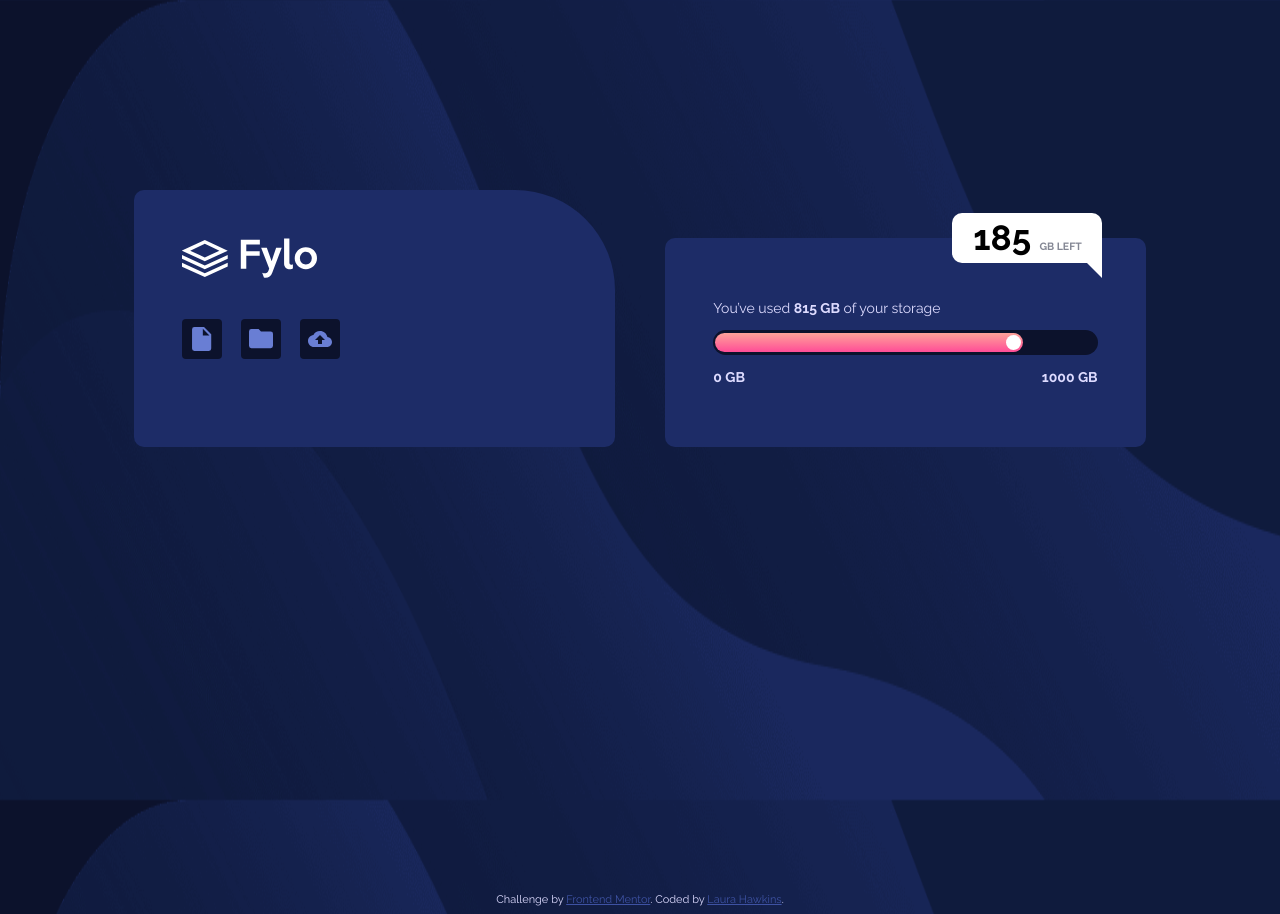
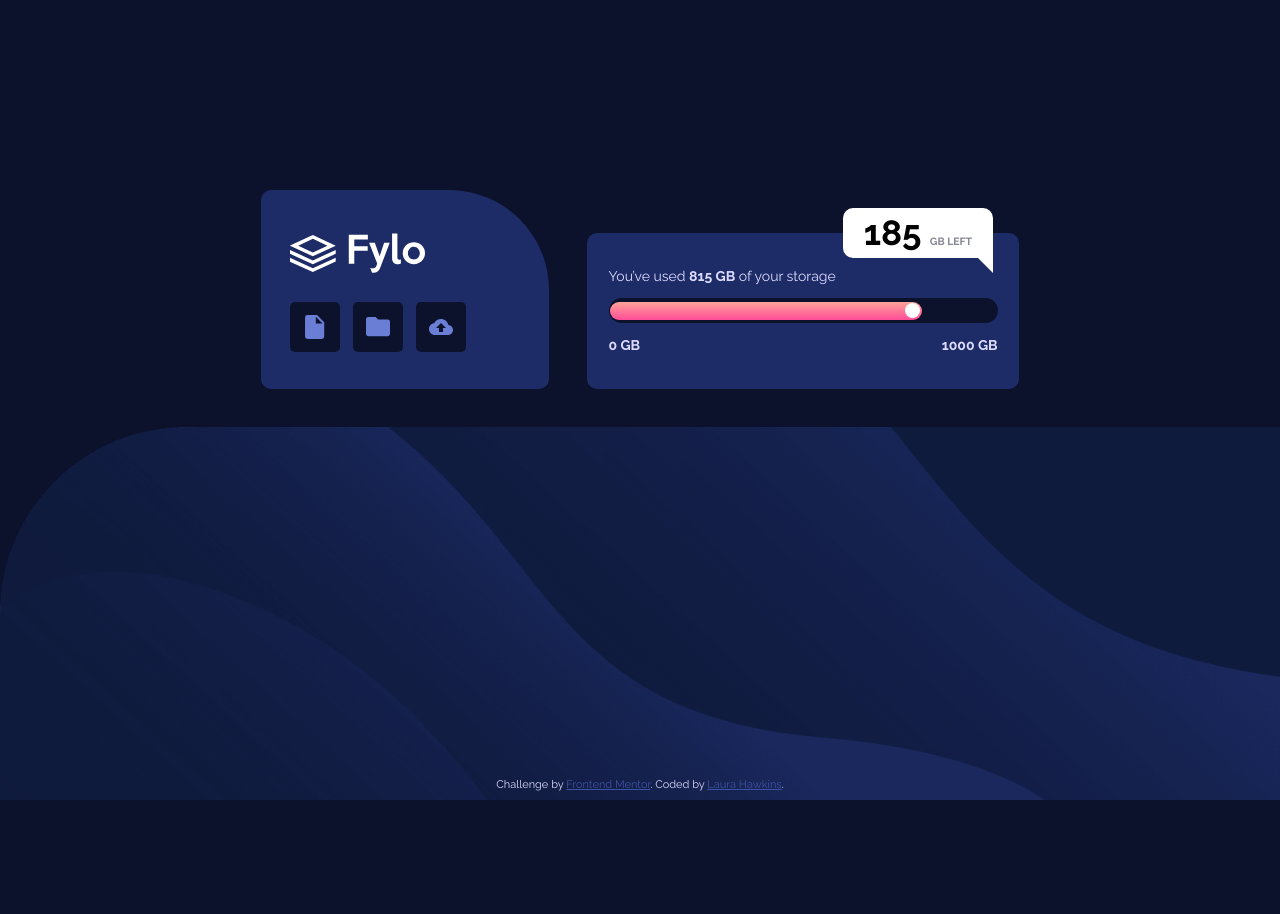
Before and after one commit to lauradotcom/fylo-storage-component, a plain HTML site: page index.html in a window 1280 px wide. After the commit the page ends 800 px from the top, so only its background shows below. Drawn offline with Linux system fonts and the light colour scheme.

```diff
--- a/resources/scss/_components.scss
+++ b/resources/scss/_components.scss
@@ -8,7 +8,7 @@
         width: 40px;
         height: 40px;
         border-radius: 10%;
-        margin: 5% 5% 0 0;
+        margin: 0 5% 0 0;
         &:hover {
             background-color: $pale-blue;
             cursor: pointer;
@@ -18,6 +18,15 @@
             justify-self: center;
             text-align: center;
             margin: 0 auto;
+        }
+    }
+}
+
+@media screen and (min-width: 1024px) {
+    .icons {
+        div {
+            width: 50px;
+            height: 50px;
         }
     }
 }
--- a/resources/scss/_layout.scss
+++ b/resources/scss/_layout.scss
@@ -30,7 +30,7 @@ header {
     .icons {
         display: flex;
         justify-content: flex-start;
-        margin: 5% 1% 0 0;
+        margin: 10% 1% 0 0;
     }
 }
 
@@ -80,12 +80,23 @@ footer {
         background-size: 100% auto, cover;
     }
 
-    main {
-        margin-top: 10%;
+    .content {
+        grid-template-columns: 2fr 3fr;
+        width: 60%;
     }
 
-    .content {
-        grid-template-columns: 1fr 1fr;
+
+    header {
+        padding: 15% 0 0 10%;
+        .icons {
+            padding: 10% 0;
+            margin: 0;
+        }
+    }
+
+    main {
+        padding: 5%;
+        margin-top: 10%;
     }
 
     .storage {
```
Also changed, not shown: resources/css/main.css, 1 other file.
